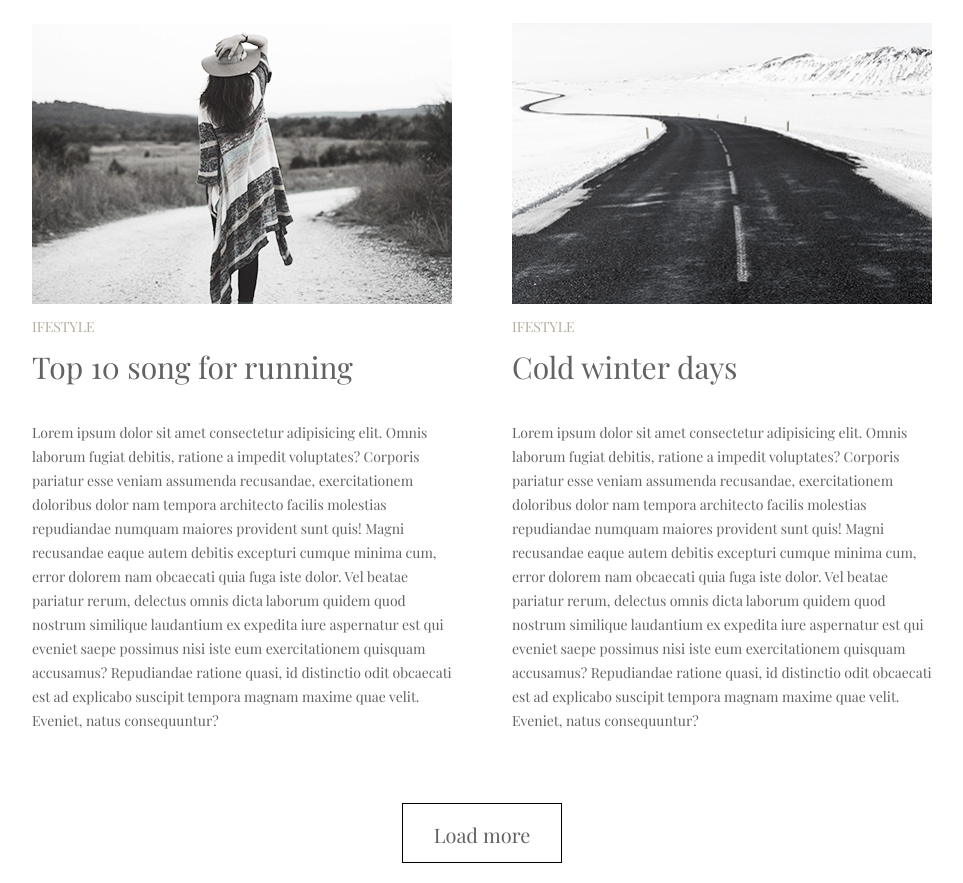
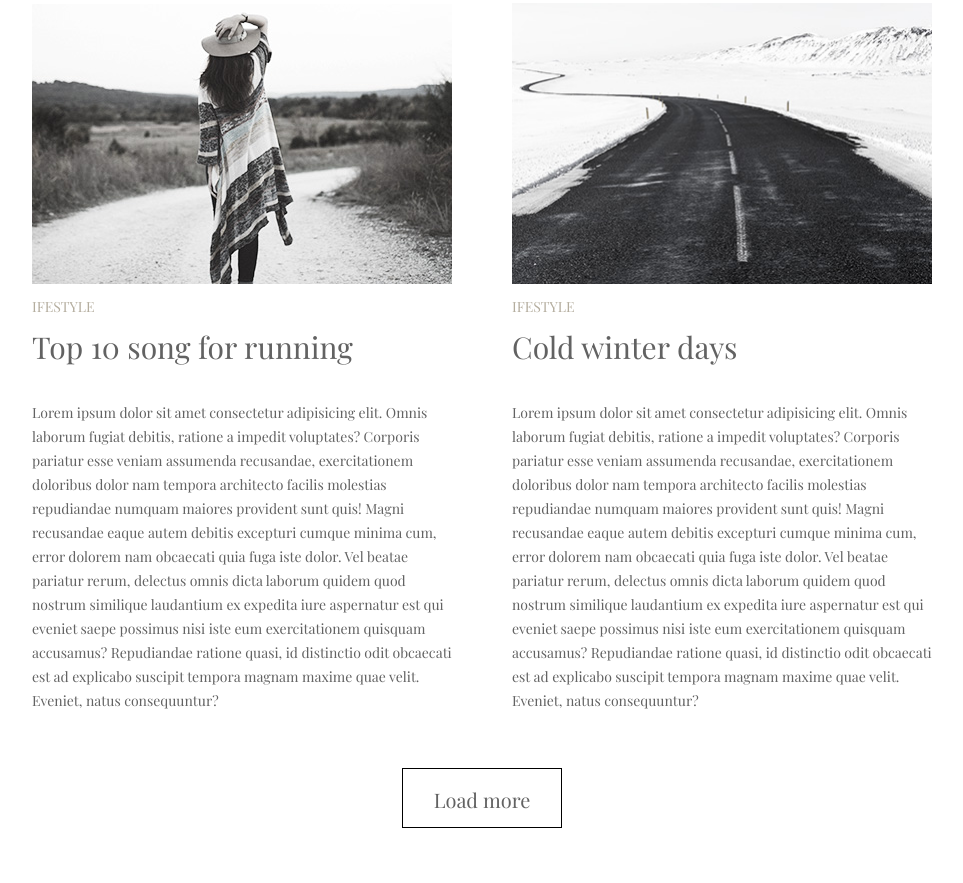
Before and after one commit to DenysPalyha/goit-fe-course, a plain HTML site: page module-03/index.html in a window 1280 px wide. Shown: the part 1875-2758 px from the top of the page, without its empty margins (158-1121 px from the left). Drawn offline with nearby package versions, Linux system fonts and the light colour scheme.

Commit message:
modified home_work-03

```diff
--- a/module-03/css/style.css
+++ b/module-03/css/style.css
@@ -77,10 +77,10 @@ main {
 
 section {
     font-size: 0;
+    padding-bottom: 20px;
 }
 
 .row-text {
-    /* font-size: 0; */
     width: 420px;
     margin: 0;
     padding: 0;
@@ -114,33 +114,31 @@ section {
 
 .row-about {
     margin: 0;
-    margin-bottom: 10px;
     font-size: 14px;
     line-height: 24px;
 }
 
-.think {
-    margin-bottom: 0;
+div {
+    text-align: center;
+    padding: 50px 0;
 }
 
-.button a {
-    text-align:center;
-    font-size:20px;
-    color: #626262;
-    text-decoration: none;
-    font-weight: 400;
-    padding: 19px 30px;
-    display:block;
-    width:160px;
-    height: 60px;
-    margin: 60px auto;
-    border: 1px solid #000000;
+.button {
+margin: 0;
+padding: 19px 30px;
+width: 160px;
+height: 60px;
+font-size: 20px;
+color: #626262;
+background-color: #fff;
+border: 1px solid #000;
+cursor: pointer;
 }
 
-.button a:hover {
+.button:hover {
     color: #03a9f4;
 }
 
-.button a:focus {
+.button:focus {
     color: #03a9f4;
 }
--- a/module-03/index.html
+++ b/module-03/index.html
@@ -173,7 +173,7 @@
           />
           <p class="row-sing">ifestyle</p>
           <h2 class="row-heading">Cold winter days</h2>
-          <p class="row-about think">
+          <p class="row-about">
             Lorem ipsum dolor sit amet consectetur adipisicing elit. Omnis
             laborum fugiat debitis, ratione a impedit voluptates? Corporis
             pariatur esse veniam assumenda recusandae, exercitationem doloribus
@@ -188,9 +188,8 @@
             natus consequuntur?
           </p>
         </article>
-
-        <div class="button">
-          <a href="#">Load more</a>
+        <div>
+          <button class="button">Load more</button>
         </div>
       </section>
     </main>
```
